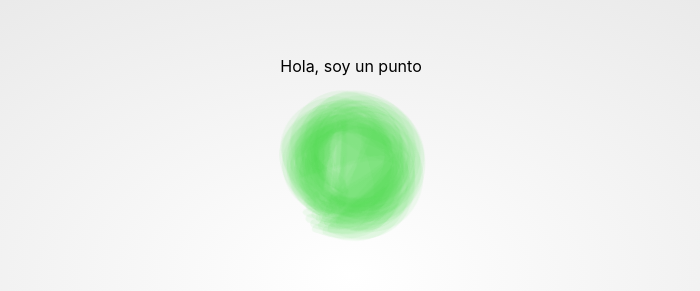
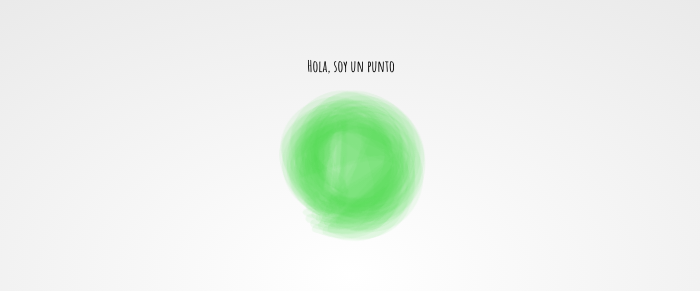
Before and after one commit to frontendcafe/cmyk-lime, a Next.js app: page /Intro in a window 1280 px wide. Shown: the part 125-416 px from the top of the page, without its empty margins (289-989 px from the left). Built offline with nearby package versions, Linux system fonts and the light colour scheme.

Commit message:
Updates to styles for intro text

```diff
--- a/pages/intro/Intro.module.css
+++ b/pages/intro/Intro.module.css
@@ -1,61 +1,58 @@
-
 /**/
- .container{
+.container {
   position: relative;
   min-height: 100vh;
   display: flex;
   align-items: center;
   justify-content: space-between;
-    background: transparent radial-gradient(closest-side at 50% 50%, #FFFFFF 0%, #E7E7E7 100%) 0% 0% no-repeat padding-box;
-
+  background: transparent
+    radial-gradient(closest-side at 50% 50%, #ffffff 0%, #e7e7e7 100%) 0% 0%
+    no-repeat padding-box;
 }
-.circle_container{
+.circle_container {
   position: absolute;
   top: 35%;
   left: 50%;
   transform: translate(-50%, -50%);
 }
 
-
 /*--------------------------------*/
 
-.text_circle01{
+.text_circle01 {
   text-align: center;
   margin-top: -10%;
-
+  font-family: 'Amatic SC', 'cursive';
 }
 
 /*-----------------------------*/
-.circle02{
+.circle02 {
   margin-top: 50%;
   display: block;
   margin-left: auto;
   margin-right: auto;
 }
-.text_circle02{
+.text_circle02 {
   text-align: center;
-
+  font-family: 'Amatic SC', 'cursive';
 }
 /*---------------------------*/
-.circle03{
+.circle03 {
   margin-top: 50%;
-
+  font-family: 'Amatic SC', 'cursive';
 }
 
-
 /*------------------------*/
-.circle04{
+.circle04 {
   max-width: none;
   margin-top: 50%;
   margin-left: 25%;
-
 }
-.text_circle04{
+.text_circle04 {
   text-align: center;
-
+  font-family: 'Amatic SC', 'cursive';
 }
 /*-------------------------*/
-.click{
+.click {
   cursor: pointer;
   display: block;
   margin-left: auto;
--- a/pages/intro/styles/Intro.module.css
+++ b/pages/intro/styles/Intro.module.css
@@ -5,6 +5,7 @@
   display: flex;
   align-items: center;
   justify-content: space-between;
+  font-family: 'Amatic SC', 'cursive';
   background: transparent
     radial-gradient(closest-side at 50% 50%, #ffffff 0%, #e7e7e7 100%) 0% 0%
     no-repeat padding-box;
@@ -21,6 +22,7 @@
 .text_circle01 {
   text-align: center;
   margin-top: -10%;
+  font-family: 'Amatic SC', 'cursive';
 }
 
 /*-----------------------------*/
```
Also changed, not shown: pages/intro/components/01_Splash.js (+4 -7 lines), pages/intro/styles/BottomNav.module.css (indentation only). Lines whose indentation alone changed are shown as unchanged.
